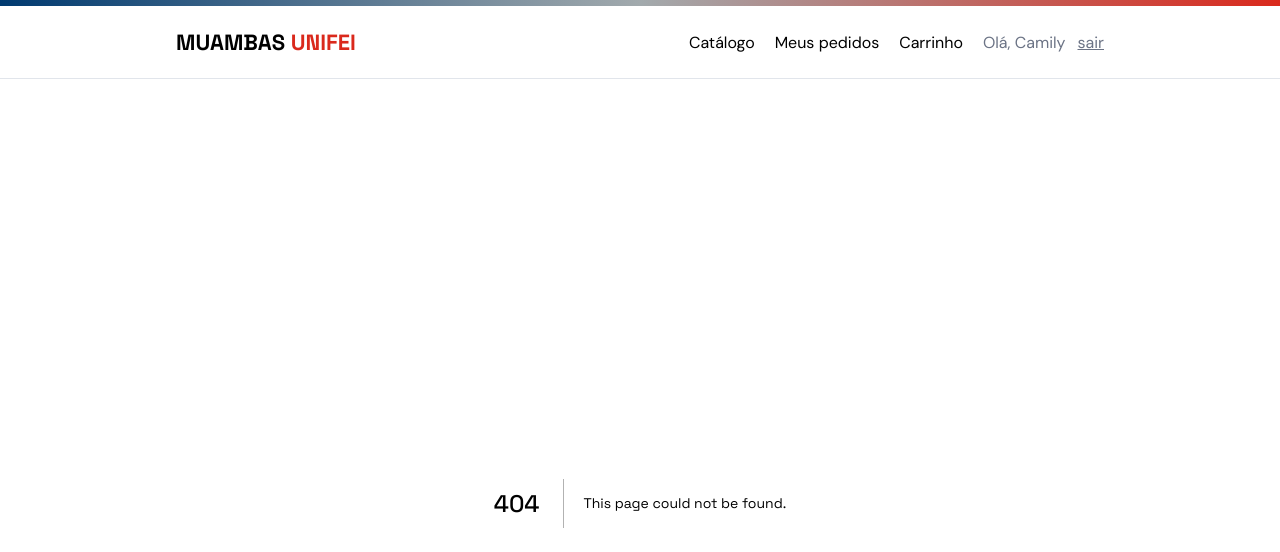
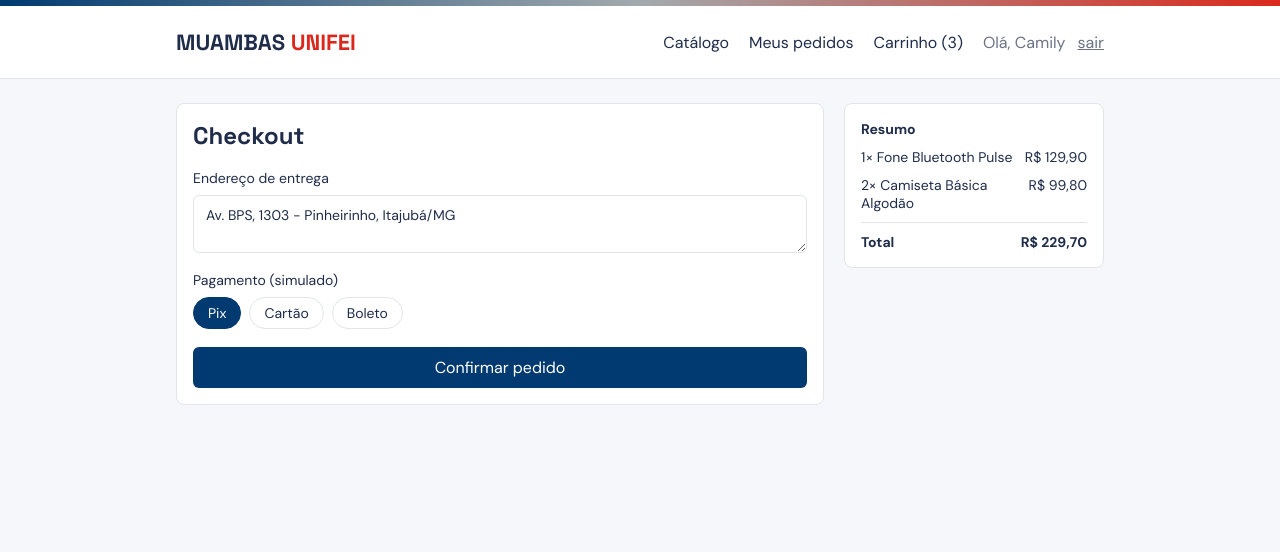
Before and after one commit to cavicf/Muambas-Faculdade, a Next.js app in the folder frontend/: page /checkout in a window 1280 px wide. Before the commit this address had no page. Shown: the top 552 px of the page. Built offline with nearby package versions, Linux system fonts and the light colour scheme.

Commit message:
feat: add cart and checkout pages

```diff
--- /dev/null
+++ b/frontend/src/app/carrinho/page.module.css
@@ -0,0 +1,88 @@
+.titulo {
+  margin-bottom: 16px;
+}
+
+.linkCatalogo {
+  display: inline-block;
+  margin-top: 8px;
+  color: var(--azul);
+  text-decoration: underline;
+}
+
+.conteudo {
+  display: grid;
+  grid-template-columns: 1fr 240px;
+  gap: 20px;
+  align-items: start;
+}
+
+.lista {
+  display: flex;
+  flex-direction: column;
+  gap: 10px;
+}
+
+.item {
+  display: flex;
+  align-items: center;
+  gap: 16px;
+  padding: 10px;
+}
+
+.miniatura {
+  width: 52px;
+  flex-shrink: 0;
+}
+
+.nome {
+  flex: 1;
+}
+
+.precoUnitario {
+  font-size: 12px;
+  color: var(--texto-claro);
+}
+
+.quantidade {
+  display: flex;
+  align-items: center;
+  gap: 12px;
+}
+
+.botaoQuantidade {
+  width: 28px;
+  height: 28px;
+  border: 1px solid var(--borda);
+  border-radius: 50%;
+  background: white;
+  cursor: pointer;
+}
+
+.subtotal {
+  width: 90px;
+  text-align: right;
+  font-weight: 700;
+}
+
+.remover {
+  border: none;
+  background: none;
+  color: var(--vermelho);
+  font-size: 13px;
+  cursor: pointer;
+}
+
+.resumo {
+  display: flex;
+  flex-direction: column;
+  gap: 14px;
+}
+
+.total {
+  display: flex;
+  justify-content: space-between;
+}
+
+.finalizar {
+  text-align: center;
+}
--- /dev/null
+++ b/frontend/src/app/checkout/page.module.css
@@ -0,0 +1,42 @@
+.conteudo {
+  display: grid;
+  grid-template-columns: 1fr 260px;
+  gap: 20px;
+  align-items: start;
+}
+
+.formulario {
+  display: flex;
+  flex-direction: column;
+  gap: 18px;
+}
+
+.rotulo {
+  display: flex;
+  flex-direction: column;
+  gap: 8px;
+  font-size: 14px;
+}
+
+.rotulo textarea {
+  resize: vertical;
+}
+
+.resumo {
+  display: flex;
+  flex-direction: column;
+  gap: 10px;
+  font-size: 14px;
+}
+
+.linha {
+  display: flex;
+  justify-content: space-between;
+  gap: 12px;
+}
+
+.total {
+  padding-top: 10px;
+  border-top: 1px solid var(--borda);
+  font-weight: 700;
+}
--- /dev/null
+++ b/frontend/src/app/checkout/page.tsx
@@ -0,0 +1,70 @@
+import styles from "./page.module.css";
+import PaymentOptions from "@/components/PaymentOptions/PaymentOptions";
+import { carrinho, enderecos, produtos, usuarioLogado, Product } from "@/mocks/mock-data";
+import { formatarPreco } from "@/utils/formatarPreco";
+
+type ItemDoResumo = {
+  produto: Product;
+  quantidade: number;
+  subtotal: number;
+};
+
+export default function Checkout() {
+  const itensDoResumo: ItemDoResumo[] = [];
+  let total = 0;
+
+  for (const productId in carrinho) {
+    const produto = produtos.find((produto) => produto._id === productId);
+
+    if (produto) {
+      const quantidade = carrinho[productId];
+      const subtotal = produto.price * quantidade;
+
+      itensDoResumo.push({ produto, quantidade, subtotal });
+      total += subtotal;
+    }
+  }
+
+  const enderecoDoUsuario = enderecos.find((endereco) => endereco.user_id === usuarioLogado?.id);
+  const enderecoFormatado = enderecoDoUsuario
+    ? `${enderecoDoUsuario.street}, ${enderecoDoUsuario.street_number} - ${enderecoDoUsuario.neighborhood}, ${enderecoDoUsuario.city}/${enderecoDoUsuario.state}`
+    : "";
+
+  return (
+    <div className={styles.conteudo}>
+      <div className={`card ${styles.formulario}`}>
+        <h2>Checkout</h2>
+
+        <label className={styles.rotulo}>
+          Endereço de entrega
+          <textarea className="campoBusca" rows={2} defaultValue={enderecoFormatado} />
+        </label>
+
+        <div className={styles.rotulo}>
+          Pagamento (simulado)
+          <PaymentOptions />
+        </div>
+
+        <button className="botao">Confirmar pedido</button>
+      </div>
+
+      <div className={`card ${styles.resumo}`}>
+        <h4>Resumo</h4>
+
+        {itensDoResumo.map((item) => (
+          <div key={item.produto._id} className={styles.linha}>
+            <span>
+              {item.quantidade}× {item.produto.title}
+            </span>
+            <span>{formatarPreco(item.subtotal)}</span>
+          </div>
+        ))}
+
+        <div className={`${styles.linha} ${styles.total}`}>
+          <span>Total</span>
+          <span>{formatarPreco(total)}</span>
+        </div>
+      </div>
+    </div>
+  );
+}
--- /dev/null
+++ b/frontend/src/components/PaymentOptions/PaymentOptions.module.css
@@ -0,0 +1,19 @@
+.opcoes {
+  display: flex;
+  gap: 8px;
+}
+
+.opcao,
+.opcaoSelecionada {
+  padding: 6px 14px;
+  border: 1px solid var(--borda);
+  border-radius: 999px;
+  background: white;
+  cursor: pointer;
+}
+
+.opcaoSelecionada {
+  background: var(--azul);
+  border-color: var(--azul);
+  color: white;
+}
--- /dev/null
+++ b/frontend/src/components/PaymentOptions/PaymentOptions.tsx
@@ -0,0 +1,24 @@
+"use client";
+
+import { useState } from "react";
+import styles from "./PaymentOptions.module.css";
+
+const formasDePagamento = ["Pix", "Cartão", "Boleto"];
+
+export default function PaymentOptions() {
+  const [formaSelecionada, setFormaSelecionada] = useState("Pix");
+
+  return (
+    <div className={styles.opcoes}>
+      {formasDePagamento.map((forma) => (
+        <button
+          key={forma}
+          className={forma === formaSelecionada ? styles.opcaoSelecionada : styles.opcao}
+          onClick={() => setFormaSelecionada(forma)}
+        >
+          {forma}
+        </button>
+      ))}
+    </div>
+  );
+}
--- a/frontend/src/mocks/mock-data.ts
+++ b/frontend/src/mocks/mock-data.ts
@@ -251,7 +251,10 @@ export const produtos: Product[] = [
 ];
 
 
-export const carrinho: Cart = {};
+export const carrinho: Cart = {
+  "fone-bluetooth-pulse": 1,
+  "camiseta-basica-algodao": 2,
+};
 
 
 export const usuarios: User[] = [
```
Also changed, not shown: frontend/src/app/carrinho/page.tsx (added, +84 -0 lines), 2 other files (tests, documents, lock files or other folders).
